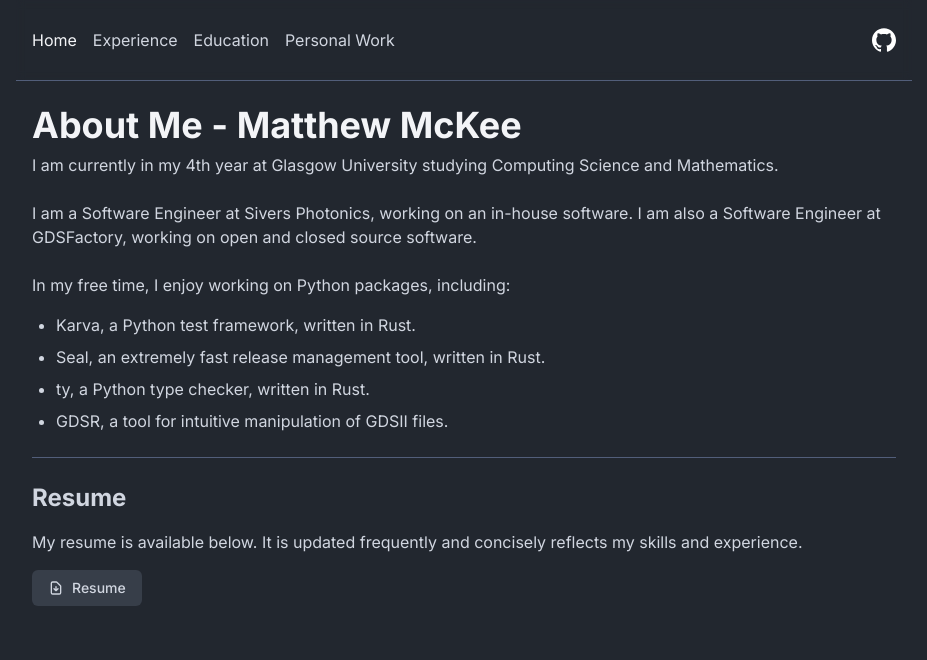
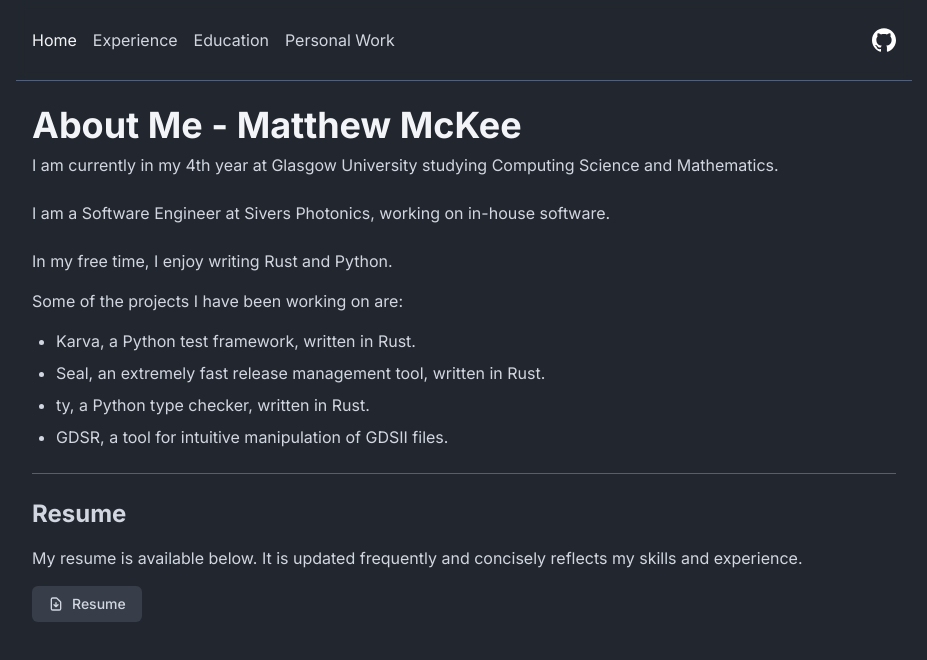
Before and after one commit to MatthewMckee4/MatthewMckee4, a Next.js app: page / in a window 1280 px wide. Shown: the top 660 px of the page, without its empty margins (176-1103 px from the left). Built offline with nearby package versions, Linux system fonts and the light colour scheme; a small style sheet from the web is missing.

Commit message:
Update experience end dates (#16)
Update experience end dates and home page.

```diff
--- a/src/app/experience/page.tsx
+++ b/src/app/experience/page.tsx
@@ -34,7 +34,7 @@
 
             <ExperienceSection
                 workplace="GDSFactory"
-                date="February 2025 - Present"
+                date="February 2025 - January 2026"
                 role="Software Engineer Intern"
             >
                 <p className="text-muted-foreground">
@@ -74,7 +74,7 @@
 
             <ExperienceSection
                 workplace="Glasgow University Software Service"
-                date="October 2024 - Present"
+                date="October 2024 - January 2026"
                 role="Software Engineer"
             >
                 <p className="text-muted-foreground">
--- a/src/app/page.tsx
+++ b/src/app/page.tsx
@@ -9,16 +9,11 @@
                     and Mathematics.
                 </p>
 
-                <p>
-                    I am a Software Engineer at Sivers Photonics, working on an in-house software. I
-                    am also a Software Engineer at GDSFactory, working on open and closed source
-                    software.
-                </p>
+                <p>I am a Software Engineer at Sivers Photonics, working on in-house software.</p>
 
                 <div>
-                    <p className="mb-4">
-                        In my free time, I enjoy working on Python packages, including:
-                    </p>
+                    <p className="mb-4">In my free time, I enjoy writing Rust and Python.</p>
+                    <p className="mb-4">Some of the projects I have been working on are:</p>
                     <ul className="list-disc pl-6 space-y-2">
                         <li>Karva, a Python test framework, written in Rust.</li>
                         <li>Seal, an extremely fast release management tool, written in Rust.</li>
```
Also changed, not shown: 1 other file (tests, documents, lock files or other folders).
